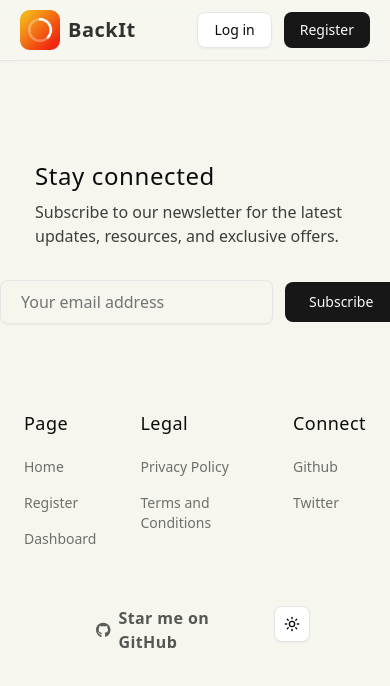
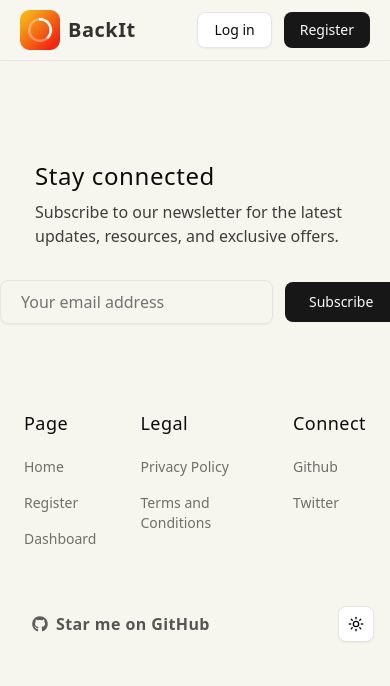
Before and after one commit to ashishxjhaa/projectfunding, a Next.js app in the folder apps/web/: page / in a window 390 px wide. Shown: the top 686 px of the page. Built offline with nearby package versions, Linux system fonts and the light colour scheme.

Commit message:
Footer Complete and minor ui improvement

```diff
--- a/apps/web/components/Footer.tsx
+++ b/apps/web/components/Footer.tsx
@@ -88,7 +88,7 @@ export default function Footer() {
                 </div>
             </div>
 
-            <div className="py-8 flex justify-between lg:max-w-4xl px-20 sm:px-10 mx-auto">
+            <div className="py-8 flex justify-between lg:max-w-4xl px-4 sm:px-10 mx-auto">
                 <p className="dark:text-white text-black opacity-80 hidden sm:flex items-center gap-2">
                     <MdCopyright />
                     <span className="tracking-wide text-xs md:text-md">{new Date().getFullYear()} BackIt Private Limited - All rights reserved.</span>
@@ -100,7 +100,7 @@ export default function Footer() {
                 >
                     <span className="flex items-center font-semibold gap-2 transition-transform duration-500 ease-in-out group-hover:-translate-x-2">
                         <FaGithub />
-                        <div className="text-black dark:text-white tracking-wide">Star me on GitHub</div>
+                        <div className="text-black dark:text-white tracking-wide whitespace-nowrap">Star me on GitHub</div>
                     </span>
                     <IconArrowUpRight size={48} strokeWidth={1.25} className="absolute h-[22px] -right-8 opacity-0 transition-opacity duration-300 ease-in-out group-hover:opacity-100 text-black dark:text-white" />
                 </Link>
```
